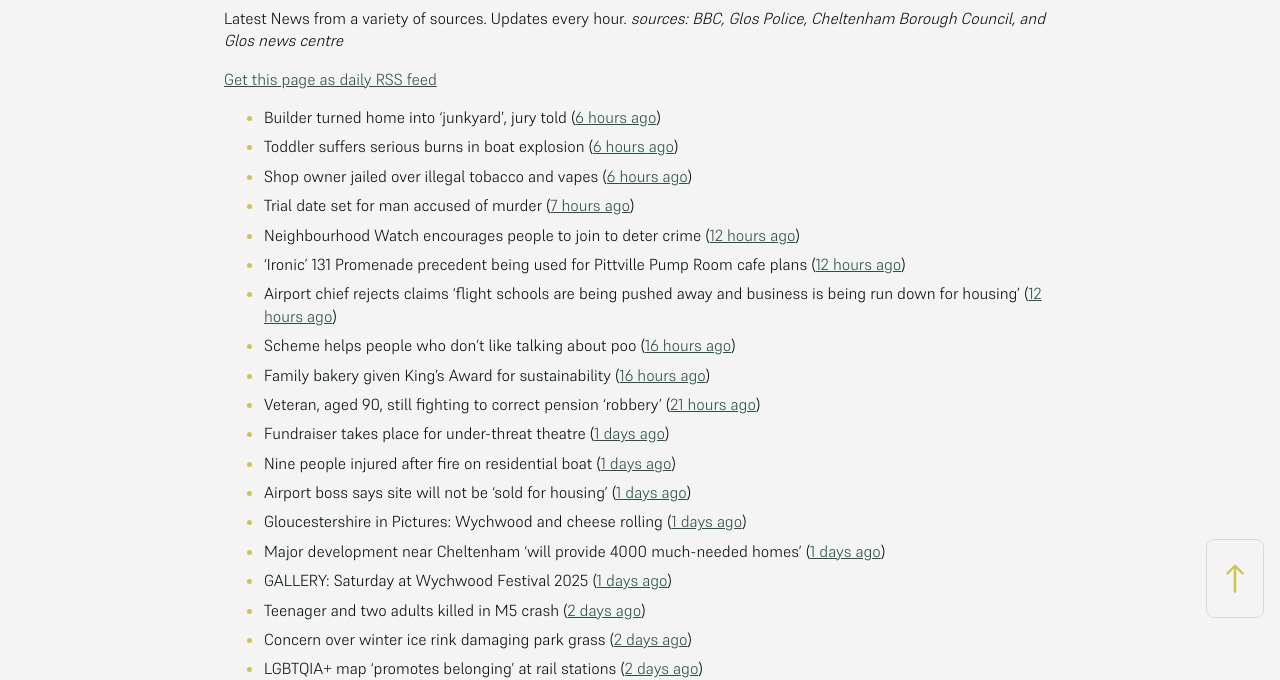
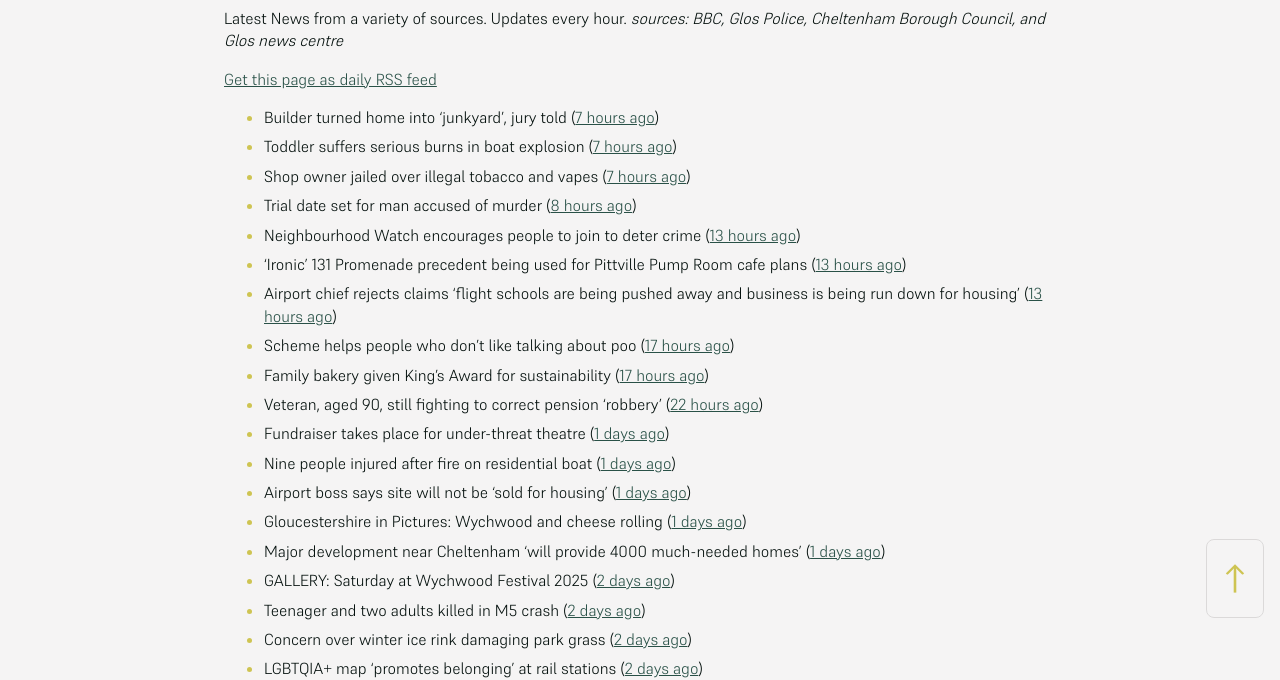
Before and after one commit to mat-0/cheltenham-open-data, a Jekyll site: the page built from _pages/news.md, in a window 1280 px wide. Shown: the part 266-946 px from the top of the page. Built offline with Jekyll 4.4.1, drawn with Linux system fonts in a browser that asks for light colours.

Commit message:
Updated 2025-06-02 22:58:06

```diff
--- a/_pages/news.md
+++ b/_pages/news.md
@@ -12,27 +12,27 @@ _sources: BBC, Glos Police, Cheltenham Borough Council, and Glos news centre_
 [Get this page as daily RSS feed](/daily.rss)
 
 <!-- news_marker starts -->
-- Builder turned home into 'junkyard', jury told ([6 hours ago](https://www.bbc.com/news/articles/c7v7jqygvlpo))
-- Toddler suffers serious burns in boat explosion ([6 hours ago](https://www.bbc.com/news/articles/c1j5k49zg9yo))
-- Shop owner jailed over illegal tobacco and vapes ([6 hours ago](https://www.bbc.com/news/articles/c071jlz50peo))
-- Trial date set for man accused of murder ([7 hours ago](https://www.bbc.com/news/articles/cy75j4rr1x1o))
-- Neighbourhood Watch encourages people to join to deter crime ([12 hours ago](https://gloucesternewscentre.co.uk/neighbourhood-watch-encourages-people-to-join-to-deter-crime/))
-- ‘Ironic’ 131 Promenade precedent being used for Pittville Pump Room cafe plans ([12 hours ago](https://gloucesternewscentre.co.uk/ironic-131-promenade-precedent-being-used-for-pittville-pump-room-cafe-plans/))
-- Airport chief rejects claims ‘flight schools are being pushed away and business is being run down for housing’ ([12 hours ago](https://gloucesternewscentre.co.uk/airport-chief-rejects-claims-flight-schools-are-being-pushed-away-and-business-is-being-run-down-for-housing/))
-- Scheme helps people who don't like talking about poo ([16 hours ago](https://www.bbc.com/news/articles/cg711227mv2o))
-- Family bakery given King's Award for sustainability ([16 hours ago](https://www.bbc.com/news/articles/crr7ezreqedo))
-- Veteran, aged 90, still fighting to correct pension 'robbery' ([21 hours ago](https://www.bbc.com/news/articles/c2d5l7k3p31o))
+- Builder turned home into 'junkyard', jury told ([7 hours ago](https://www.bbc.com/news/articles/c7v7jqygvlpo))
+- Toddler suffers serious burns in boat explosion ([7 hours ago](https://www.bbc.com/news/articles/c1j5k49zg9yo))
+- Shop owner jailed over illegal tobacco and vapes ([7 hours ago](https://www.bbc.com/news/articles/c071jlz50peo))
+- Trial date set for man accused of murder ([8 hours ago](https://www.bbc.com/news/articles/cy75j4rr1x1o))
+- Neighbourhood Watch encourages people to join to deter crime ([13 hours ago](https://gloucesternewscentre.co.uk/neighbourhood-watch-encourages-people-to-join-to-deter-crime/))
+- ‘Ironic’ 131 Promenade precedent being used for Pittville Pump Room cafe plans ([13 hours ago](https://gloucesternewscentre.co.uk/ironic-131-promenade-precedent-being-used-for-pittville-pump-room-cafe-plans/))
+- Airport chief rejects claims ‘flight schools are being pushed away and business is being run down for housing’ ([13 hours ago](https://gloucesternewscentre.co.uk/airport-chief-rejects-claims-flight-schools-are-being-pushed-away-and-business-is-being-run-down-for-housing/))
+- Scheme helps people who don't like talking about poo ([17 hours ago](https://www.bbc.com/news/articles/cg711227mv2o))
+- Family bakery given King's Award for sustainability ([17 hours ago](https://www.bbc.com/news/articles/crr7ezreqedo))
+- Veteran, aged 90, still fighting to correct pension 'robbery' ([22 hours ago](https://www.bbc.com/news/articles/c2d5l7k3p31o))
 - Fundraiser takes place for under-threat theatre ([1 days ago](https://www.bbc.com/news/articles/c4gk0edy66yo))
 - Nine people injured after fire on residential boat ([1 days ago](https://www.bbc.com/news/articles/crr7xz5r2z9o))
 - Airport boss says site will not be 'sold for housing' ([1 days ago](https://www.bbc.com/news/articles/cnv1gj0dl4eo))
 - Gloucestershire in Pictures: Wychwood and cheese rolling ([1 days ago](https://www.bbc.com/news/articles/cj42qe4nqn5o))
 - Major development near Cheltenham ‘will provide 4000 much-needed homes’ ([1 days ago](https://gloucesternewscentre.co.uk/major-development-near-cheltenham-will-provide-4000-much-needed-homes/))
-- GALLERY: Saturday at Wychwood Festival 2025 ([1 days ago](https://gloucesternewscentre.co.uk/gallery-saturday-at-wychwood-festival-2025/))
+- GALLERY: Saturday at Wychwood Festival 2025 ([2 days ago](https://gloucesternewscentre.co.uk/gallery-saturday-at-wychwood-festival-2025/))
 - Teenager and two adults killed in M5 crash ([2 days ago](https://www.bbc.com/news/articles/czxy3n361pgo))
 - Concern over winter ice rink damaging park grass ([2 days ago](https://www.bbc.com/news/articles/cq540604wj4o))
 - LGBTQIA+ map 'promotes belonging' at rail stations ([2 days ago](https://www.bbc.com/news/articles/cy5eq6w3k34o))
 - Man leaves Grade II listed house to homeless charity ([2 days ago](https://www.bbc.com/news/articles/c1deelp3dxzo))
-- GALLERY: Friday at Wychwood Festival 2025 ([2 days ago](https://gloucesternewscentre.co.uk/gallery-friday-at-wychwood-festival-2025/))
+- GALLERY: Friday at Wychwood Festival 2025 ([3 days ago](https://gloucesternewscentre.co.uk/gallery-friday-at-wychwood-festival-2025/))
 - Festival confirms Kneecap to remain as headliners ([3 days ago](https://www.bbc.com/news/articles/clyg54e88jmo))
 - Man charged with murder as victim named ([3 days ago](https://www.bbc.com/news/articles/ce80685p13no))
 - A joint statement about Elms Park ([4 days ago](https://www.cheltenham.gov.uk/news/article/3015/a_joint_statement_about_elms_park))
```
Also changed, not shown: _data/flood.json (+4 -4 lines), index.md (+5 -5 lines).
